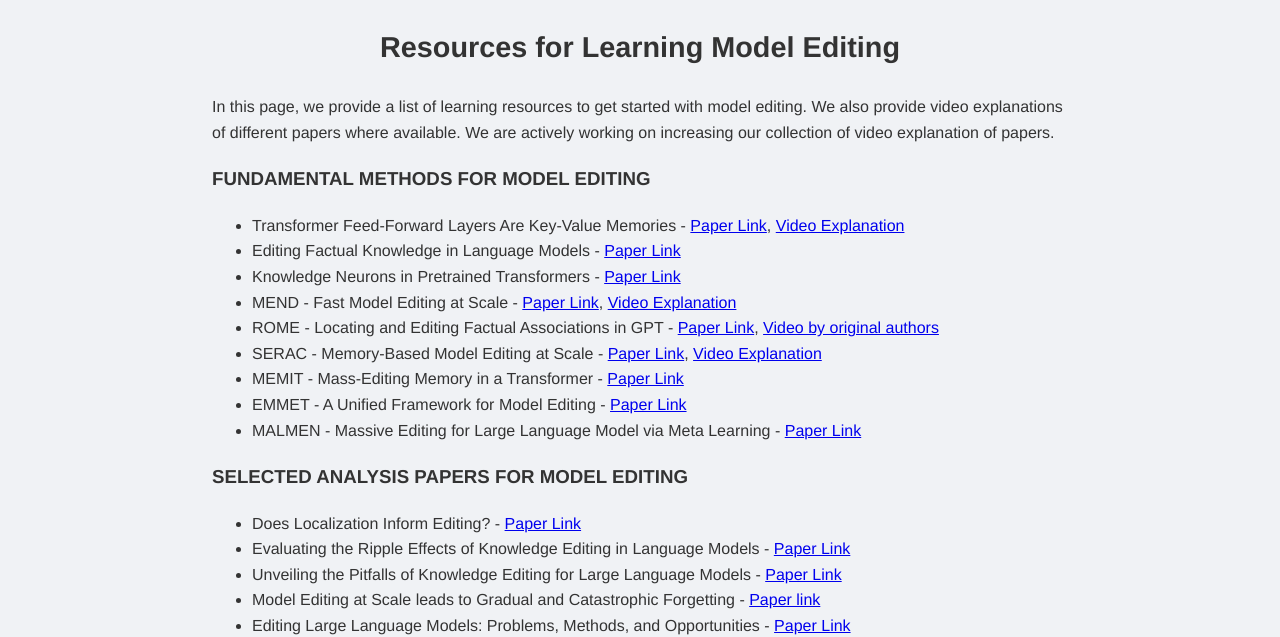
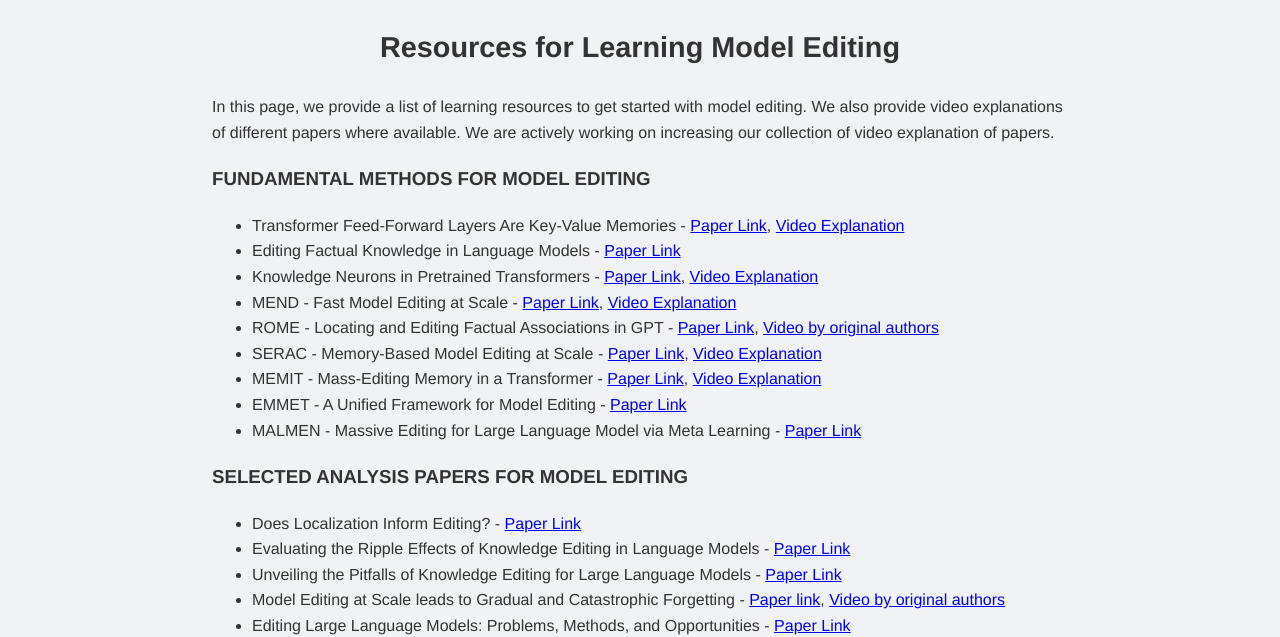
Before and after one commit to scalable-model-editing/scalable-model-editing.github.io, a plain HTML site: page learn_model_editing.html in a window 1280 px wide. Shown: the part 164-801 px from the top of the page. Drawn offline with Linux system fonts and the light colour scheme.

Commit message:
Added video links

```diff
--- a/learn_model_editing.html
+++ b/learn_model_editing.html
@@ -31,11 +31,11 @@
                 <ul>
                     <li>Transformer Feed-Forward Layers Are Key-Value Memories - <a href="https://arxiv.org/pdf/2012.14913.pdf"> Paper Link</a>, <a href="https://youtu.be/Y6vawvUgrKg">Video Explanation</a> </li>
                     <li>Editing Factual Knowledge in Language Models - <a href="https://arxiv.org/pdf/2104.08164.pdf">Paper Link</a></li>
-                    <li>Knowledge Neurons in Pretrained Transformers - <a href="https://arxiv.org/pdf/2104.08696.pdf">Paper Link</a></li>
+                    <li>Knowledge Neurons in Pretrained Transformers - <a href="https://arxiv.org/pdf/2104.08696.pdf">Paper Link</a>, <a href="https://youtu.be/TBc0h8x8ZM4">Video Explanation</a></li>
                     <li>MEND - Fast Model Editing at Scale - <a href="https://arxiv.org/pdf/2110.11309.pdf">Paper Link</a>, <a href="https://youtu.be/HPms9f5QcnU">Video Explanation</a></li>
                     <li>ROME - Locating and Editing Factual Associations in GPT - <a href="https://arxiv.org/pdf/2202.05262.pdf">Paper Link</a>, <a href="https://www.youtube.com/watch?v=_NMQyOu2HTo">Video by original authors</a></li>
                     <li>SERAC - Memory-Based Model Editing at Scale - <a href="https://arxiv.org/pdf/2206.06520.pdf">Paper Link</a>, <a href="https://youtu.be/IwfBR1CwG_k">Video Explanation</a></li>
-                    <li>MEMIT - Mass-Editing Memory in a Transformer - <a href="https://arxiv.org/pdf/2210.07229.pdf">Paper Link</a></li>
+                    <li>MEMIT - Mass-Editing Memory in a Transformer - <a href="https://arxiv.org/pdf/2210.07229.pdf">Paper Link</a>, <a href="https://youtu.be/4Bx6f16pFjo">Video Explanation</a></li>
                     <li>EMMET - A Unified Framework for Model Editing - <a href="https://arxiv.org/pdf/2403.14236">Paper Link</a></li>
                     <li>MALMEN - Massive Editing for Large Language Model via Meta Learning - <a href="https://arxiv.org/pdf/2311.04661">Paper Link</a></li>
                 </ul>
@@ -44,7 +44,7 @@
                     <li>Does Localization Inform Editing? - <a href="https://arxiv.org/pdf/2301.0421.pdf">Paper Link</a></li>
                     <li>Evaluating the Ripple Effects of Knowledge Editing in Language Models - <a href="https://arxiv.org/pdf/2307.12976.pdf">Paper Link</a></li>
                     <li>Unveiling the Pitfalls of Knowledge Editing for Large Language Models - <a href="https://arxiv.org/pdf/2310.02129.pdf">Paper Link</a></li>
-                    <li>Model Editing at Scale leads to Gradual and Catastrophic Forgetting - <a href="https://arxiv.org/pdf/2401.07453.pdf">Paper link</a></li>
+                    <li>Model Editing at Scale leads to Gradual and Catastrophic Forgetting - <a href="https://arxiv.org/pdf/2401.07453.pdf">Paper link</a>,  <a href="https://youtu.be/JYWy1klNL2o">Video by original authors</a></li>
                     <li>Editing Large Language Models: Problems, Methods, and Opportunities - <a href="https://arxiv.org/pdf/2305.13172.pdf">Paper Link</a></li>
                     <li>Is Bigger Edit Batch Size Always Better? - An Empirical Study on Model Editing with Llama-3 - <a href="paper4/index.html">Paper Link</a></li>
 
```
